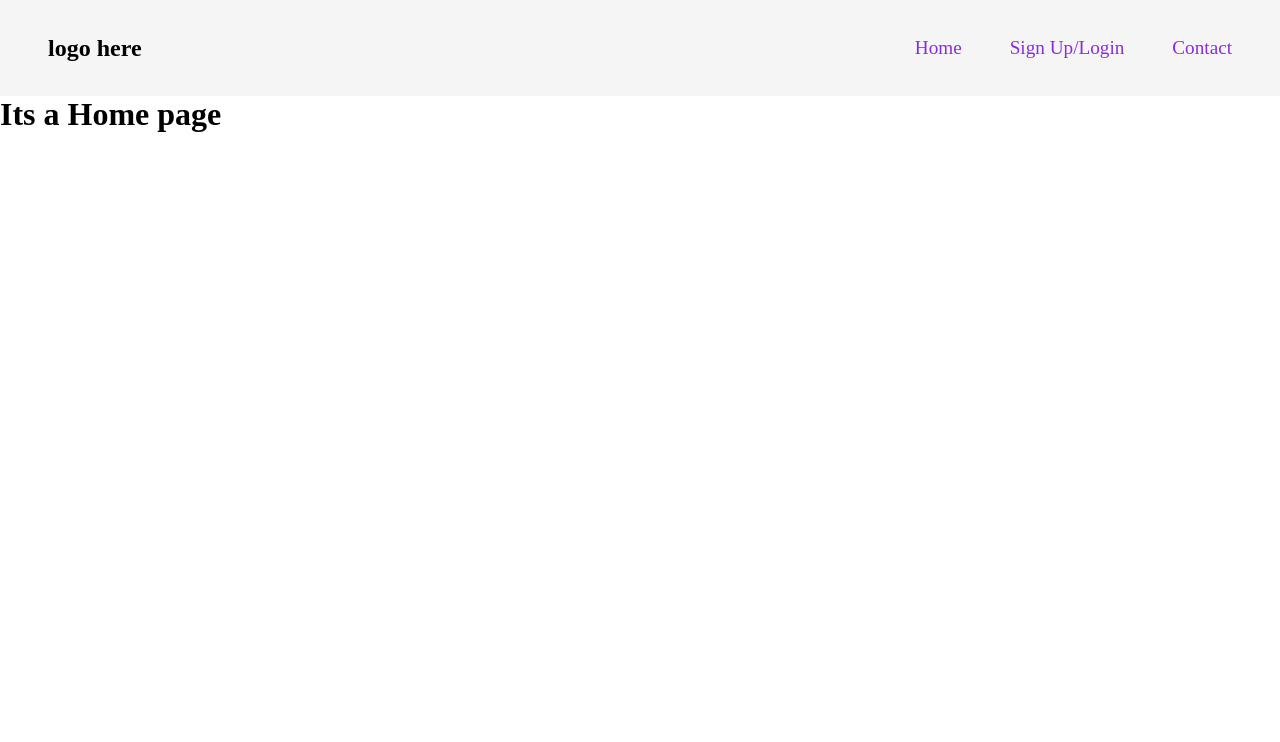
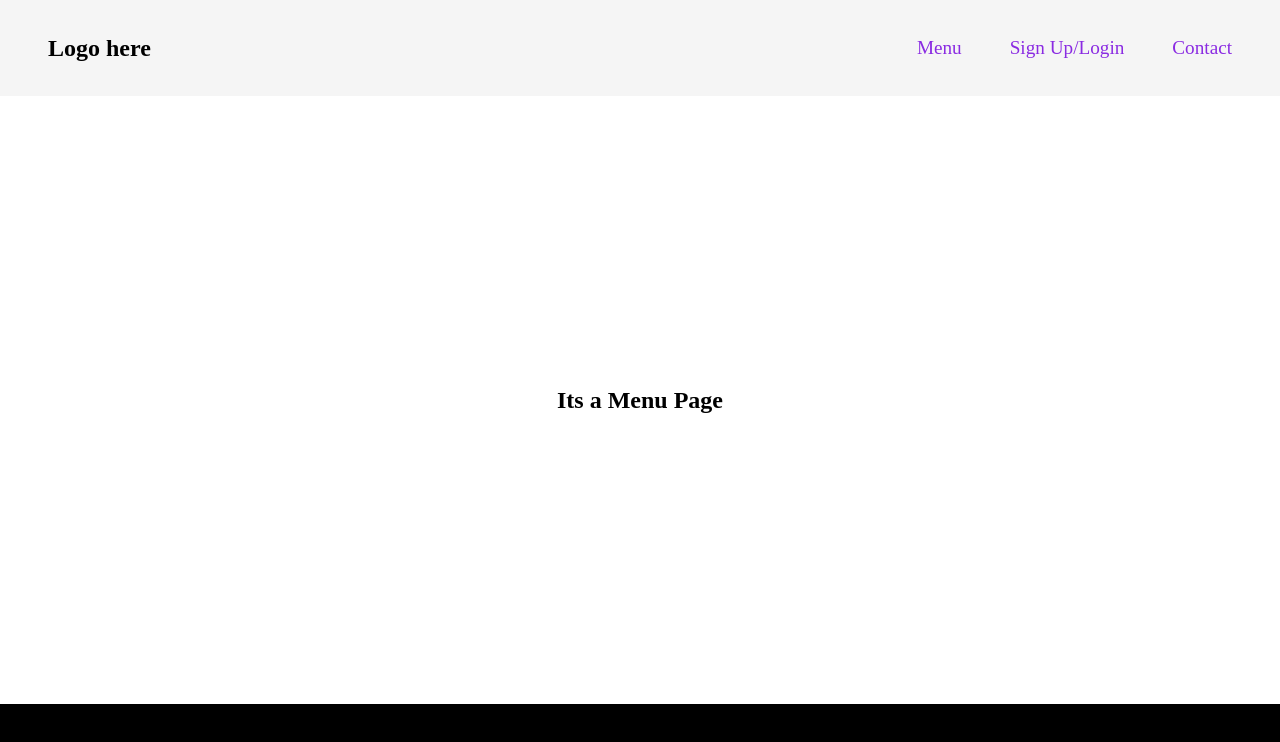
Before and after one commit to RKanna/skillsafari-ecom-project, a React (Vite) app: page /menu in a window 1280 px wide. Shown: the top 742 px of the page. Built offline with nearby package versions, Linux system fonts and the light colour scheme.

Commit message:
2nd commit, react router config done

```diff
--- a/src/App.jsx
+++ b/src/App.jsx
@@ -1,12 +1,16 @@
 import { useState } from "react";
 import "./App.css";
 import Navbar from "./components/Navbar.component";
+import Footer from "./components/Routes/Footer.component";
+import HeroBeforeLogin from "./components/Routes/Hero.component";
 
 function App() {
   return (
     <>
       <main>
         <Navbar />
+        <HeroBeforeLogin />
+        <Footer />
       </main>
     </>
   );
--- a/src/components/Navbar.component.jsx
+++ b/src/components/Navbar.component.jsx
@@ -5,11 +5,13 @@ const Navbar = () => {
     <section className="navbar">
       <div className="nav-left">
         <div className="logo-container">
-          <h1>logo here</h1>
+          <Link className="logo-txt" to="/Home">
+            <h1>Logo here</h1>
+          </Link>
         </div>
       </div>
       <div className="nav-right">
-        <Link to="/Menu">Home</Link>
+        <Link to="/Menu">Menu</Link>
         <Link to="/Login">Sign Up/Login</Link>
         <Link to="/contact">Contact</Link>
       </div>
--- /dev/null
+++ b/src/components/Routes/Footer.component.jsx
@@ -0,0 +1,9 @@
+const Footer = () => {
+  return (
+    <section className="footer">
+      <h1>Its a Footer</h1>
+    </section>
+  );
+};
+
+export default Footer;
--- /dev/null
+++ b/src/components/Routes/Hero.component.jsx
@@ -0,0 +1,9 @@
+const HeroBeforeLogin = () => {
+  return (
+    <section className="hero">
+      <h1>Welcome to GadgetMart</h1>
+    </section>
+  );
+};
+
+export default HeroBeforeLogin;
--- /dev/null
+++ b/src/components/Routes/Menu.component.jsx
@@ -0,0 +1,9 @@
+const Menu = () => {
+  return (
+    <section className="menu">
+      <h1>Its a Menu Page</h1>
+    </section>
+  );
+};
+
+export default Menu;
--- a/src/index.css
+++ b/src/index.css
@@ -4,7 +4,7 @@
   box-sizing: border-box;
 }
 .navbar {
-  min-width: 100vh;
+  min-width: 100%;
   height: 6rem;
   background-color: whitesmoke;
   display: flex;
@@ -24,7 +24,7 @@
 .login {
   display: flex;
   flex-direction: column;
-  min-height: calc(100vh - 6rem);
+  min-height: calc(100vh - 12rem);
   justify-content: center;
   align-items: center;
   gap: 2rem;
@@ -42,3 +42,26 @@
   justify-content: space-around;
   align-items: center;
 }
+.footer {
+  min-width: 100%;
+  min-height: 6rem;
+  background-color: black;
+}
+.logo-txt {
+  text-decoration: none;
+  color: black;
+}
+.hero {
+  min-width: 100%;
+  min-height: calc(100vh - 12rem);
+  display: flex;
+  justify-content: center;
+  align-items: center;
+}
+.menu {
+  min-width: 100%;
+  min-height: calc(100vh - 12rem);
+  display: flex;
+  justify-content: center;
+  align-items: center;
+}
--- a/src/main.jsx
+++ b/src/main.jsx
@@ -6,12 +6,15 @@ import { createBrowserRouter, RouterProvider } from "react-router-dom";
 import LoginPage from "./components/Routes/login.routes.component.jsx";
 import PostLogin from "./components/Routes/PostLogin.component.jsx";
 import Navbar from "./components/Navbar.component.jsx";
+import Footer from "./components/Routes/Footer.component.jsx";
+import Menu from "./components/Routes/Menu.component.jsx";
 
 const Layout = ({ children }) => {
   return (
     <>
       <Navbar />
       {children}
+      <Footer />
     </>
   );
 };
@@ -21,7 +24,7 @@ const router = createBrowserRouter([
     path: "/menu",
     element: (
       <Layout>
-        <h1>Its a Home page</h1>
+        <Menu />
       </Layout>
     ),
   },
```
